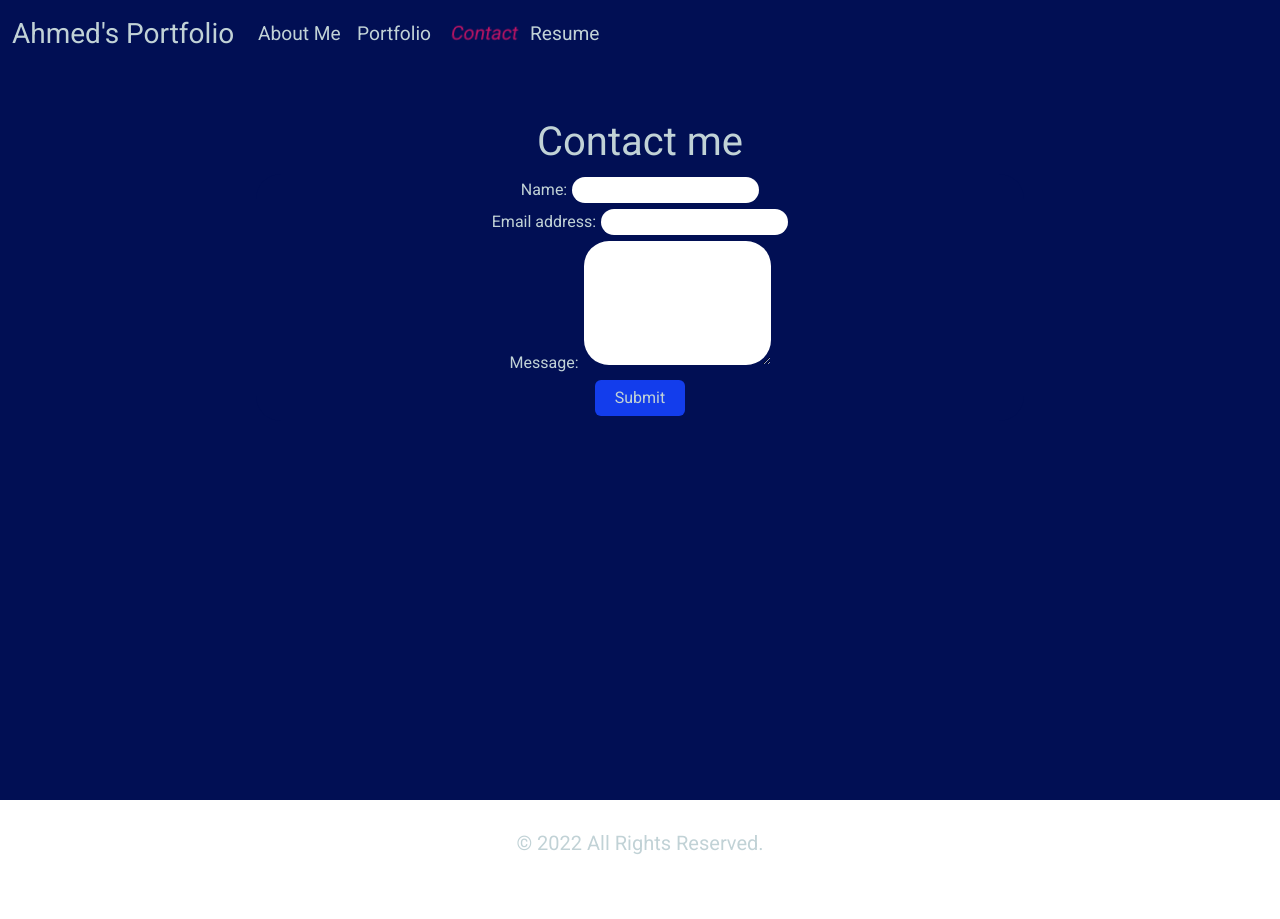
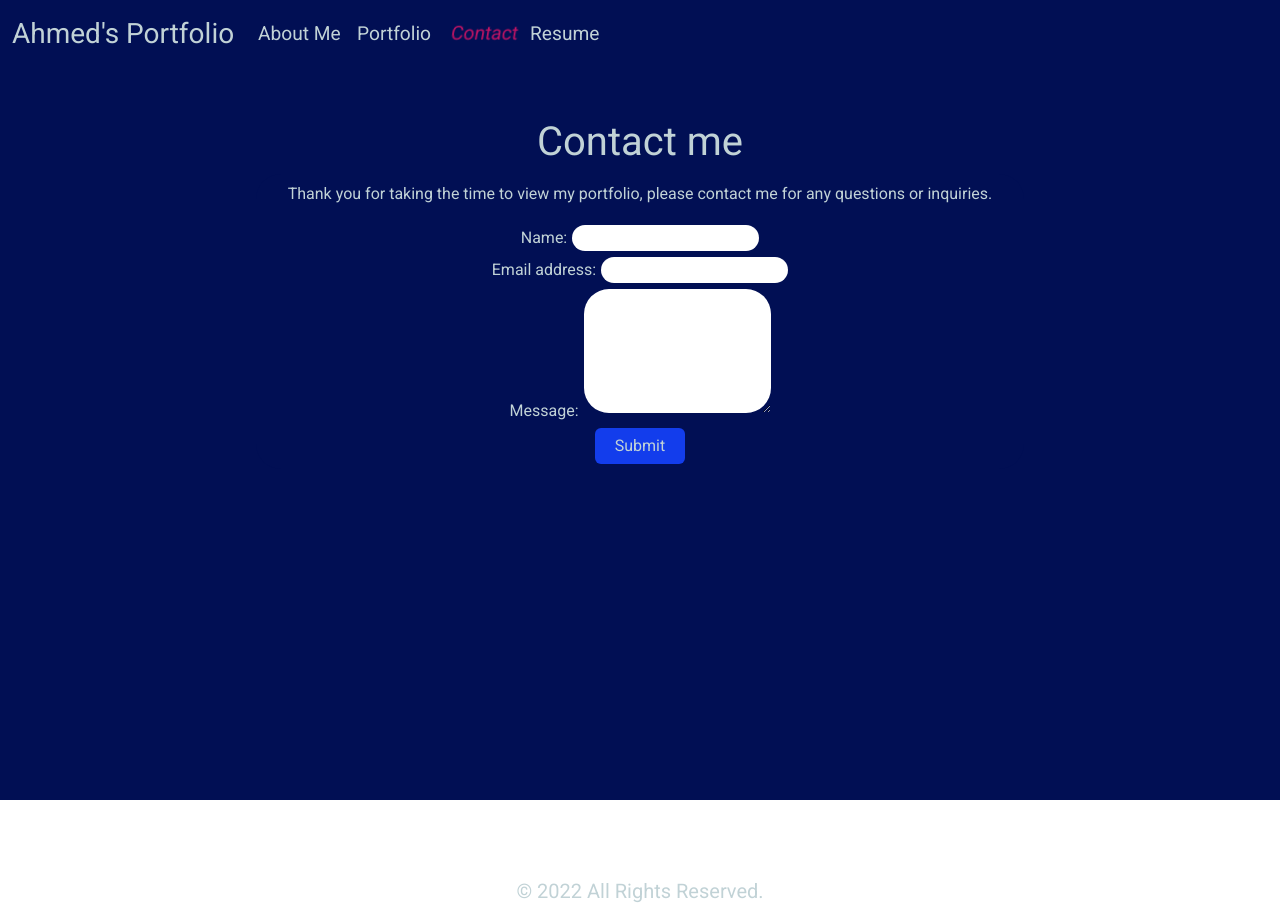
Before and after one commit to AhmedAlkh/react-portfolio, a React (Create React App) app in the folder my-app/: page / in a window 1280 px wide. Both pictures are taken after a click on the button "Contact". Before the commit the page ends 871 px from the top, so only its background shows below. Built offline with nearby package versions, Linux system fonts and the light colour scheme.

Commit message:
added statement to contact form

```diff
--- a/my-app/public/styles.css
+++ b/my-app/public/styles.css
@@ -237,6 +237,10 @@ div .carousel-indicators {
   )!important;
 }
 
+.contact-statement {
+  margin-top: 8px;
+}
+
 /* ----------------- Resume ---------------- */
 
 .resume-page {
--- a/my-app/src/components/Contact.js
+++ b/my-app/src/components/Contact.js
@@ -39,6 +39,9 @@ function Contact() {
       <section className="contact-container">
         <h1>Contact me</h1>
         <div className="contact-form">
+        <div className="contact-statement">
+        <p>Thank you for taking the time to view my portfolio, please contact me for any questions or inquiries.</p>
+        </div>
         <form onSubmit={handleSubmit}>
           <div>
             <label htmlFor="name">Name:</label>
```
Also changed, not shown: 1 other file (tests, documents, lock files or other folders).
